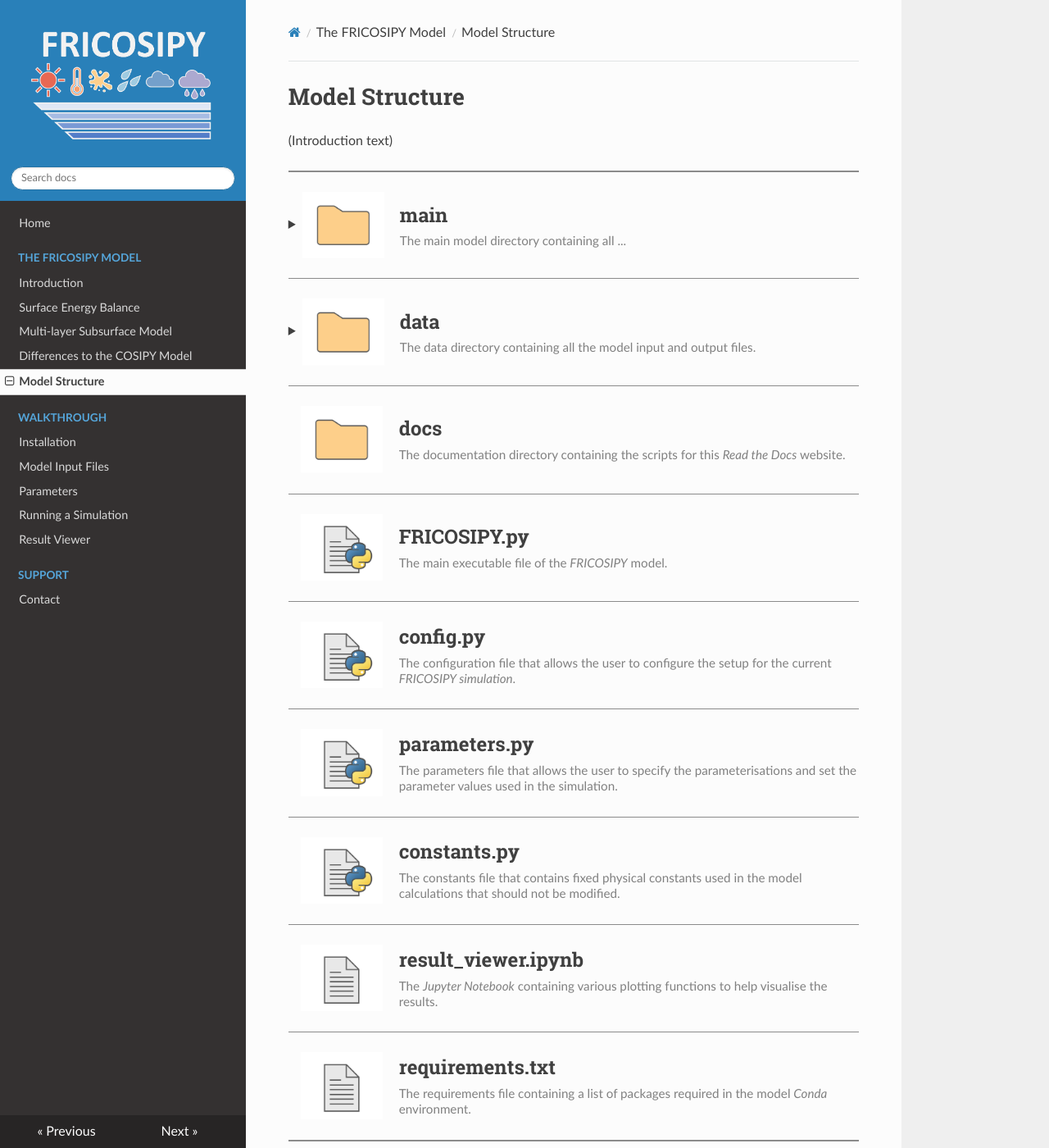
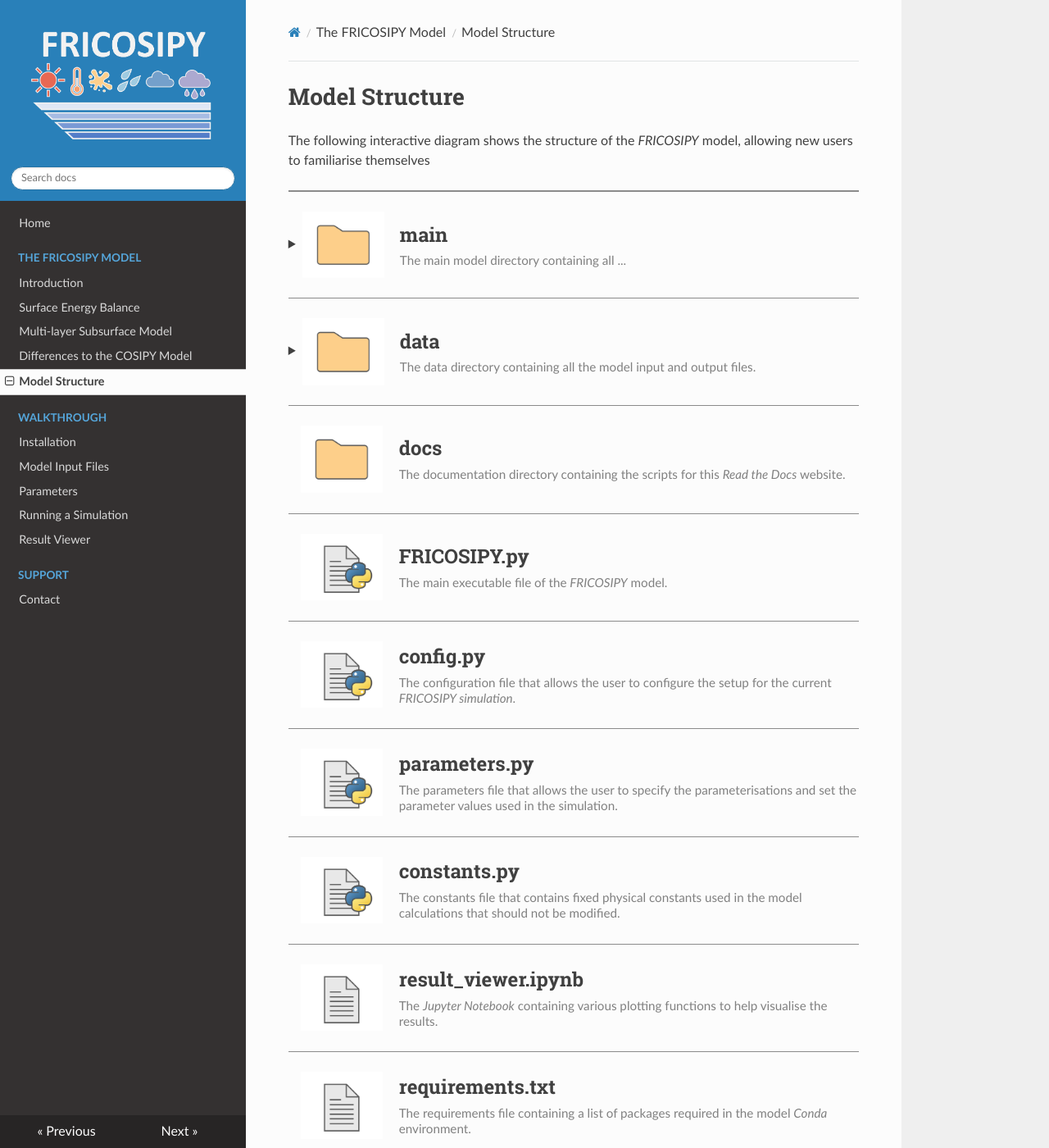
Before and after one commit to MarcusGastaldello/FRICOSIPY, an MkDocs documentation site: the page built from docs/model_structure.md, in a window 1280 px wide and 1400 px high. Shown: the whole window at 82% size. Built offline with MkDocs 1.6.1, drawn with Linux system fonts in a browser that asks for light colours; some of the changed text lies outside the part shown.

Commit message:
Update model_structure.md

```diff
--- a/docs/model_structure.md
+++ b/docs/model_structure.md
@@ -5,7 +5,7 @@
 
 # Model Structure
 
-(Introduction text)
+The following interactive diagram shows the structure of the *FRICOSIPY* model, allowing new users to familiarise themselves
 
 <hr style="height:2px; background-color:#8b8b8b; border:none;" />
 
@@ -93,4 +93,9 @@
 
 <div style="display: table; width: 100%; margin-bottom: 25px; padding-left: 15px;"><div style="display: table-cell; vertical-align: middle; width: 115px;"><img src="https://github.com/MarcusGastaldello/FRICOSIPY/raw/main/docs/icons/Text.png" width="100" style="display: block;"></div><div style="display: table-cell; vertical-align: middle; padding-left: 5px;"><h2 style="margin: 0; padding: 0;">requirements.txt</h2><div style="margin-top: 8px;"><span style="color: gray; font-size: 0.95em;">The requirements file containing a list of packages required in the model <i>Conda</i> environment.</span></div></div></div>
 
+!!! note
+
+    The remaining folder and files not presented in the diagram above are caches, *GitHub* assets and placeholders.
+
+
 <hr style="height:2px; background-color:#8b8b8b; border:none;" />
```
